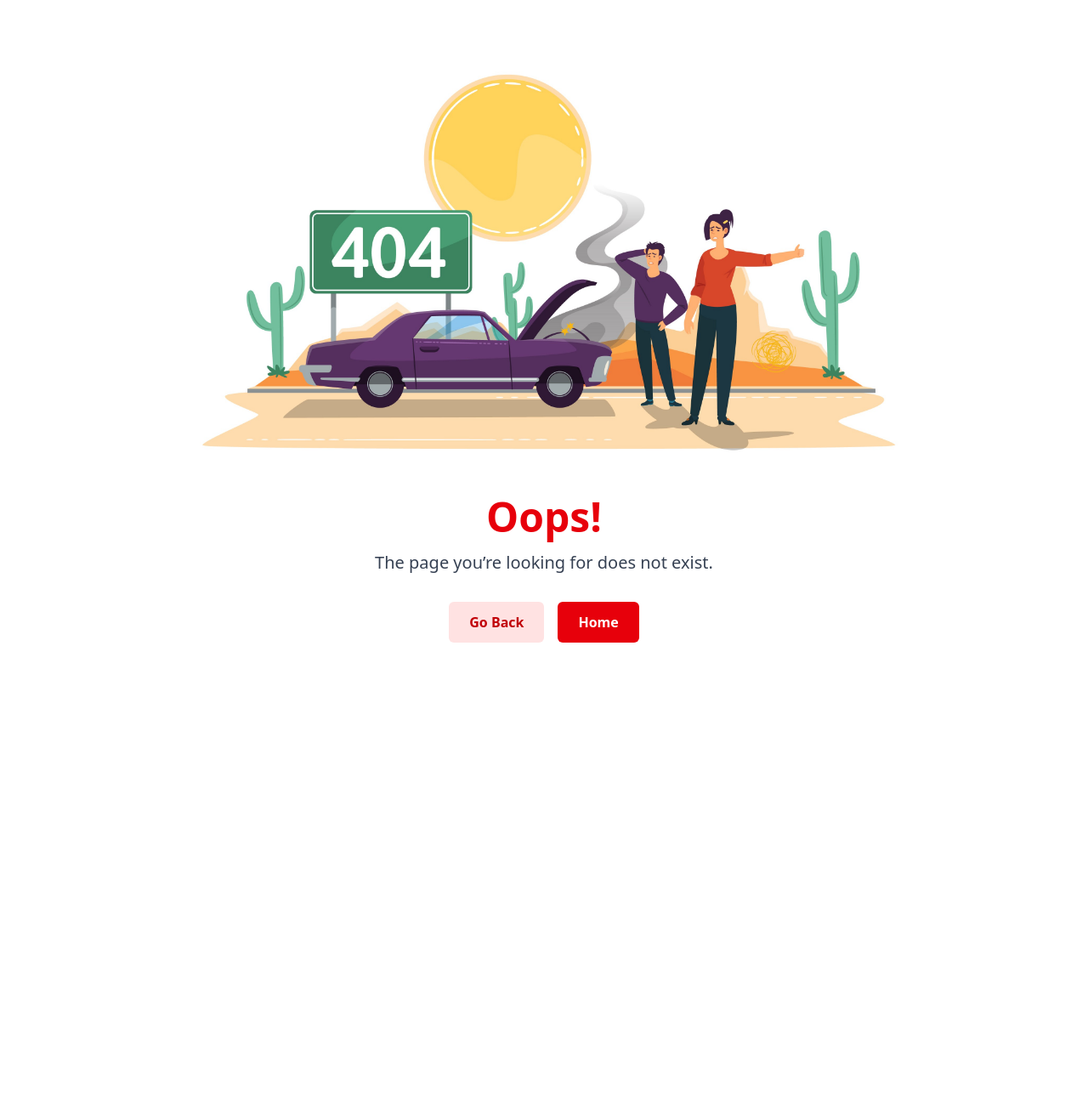
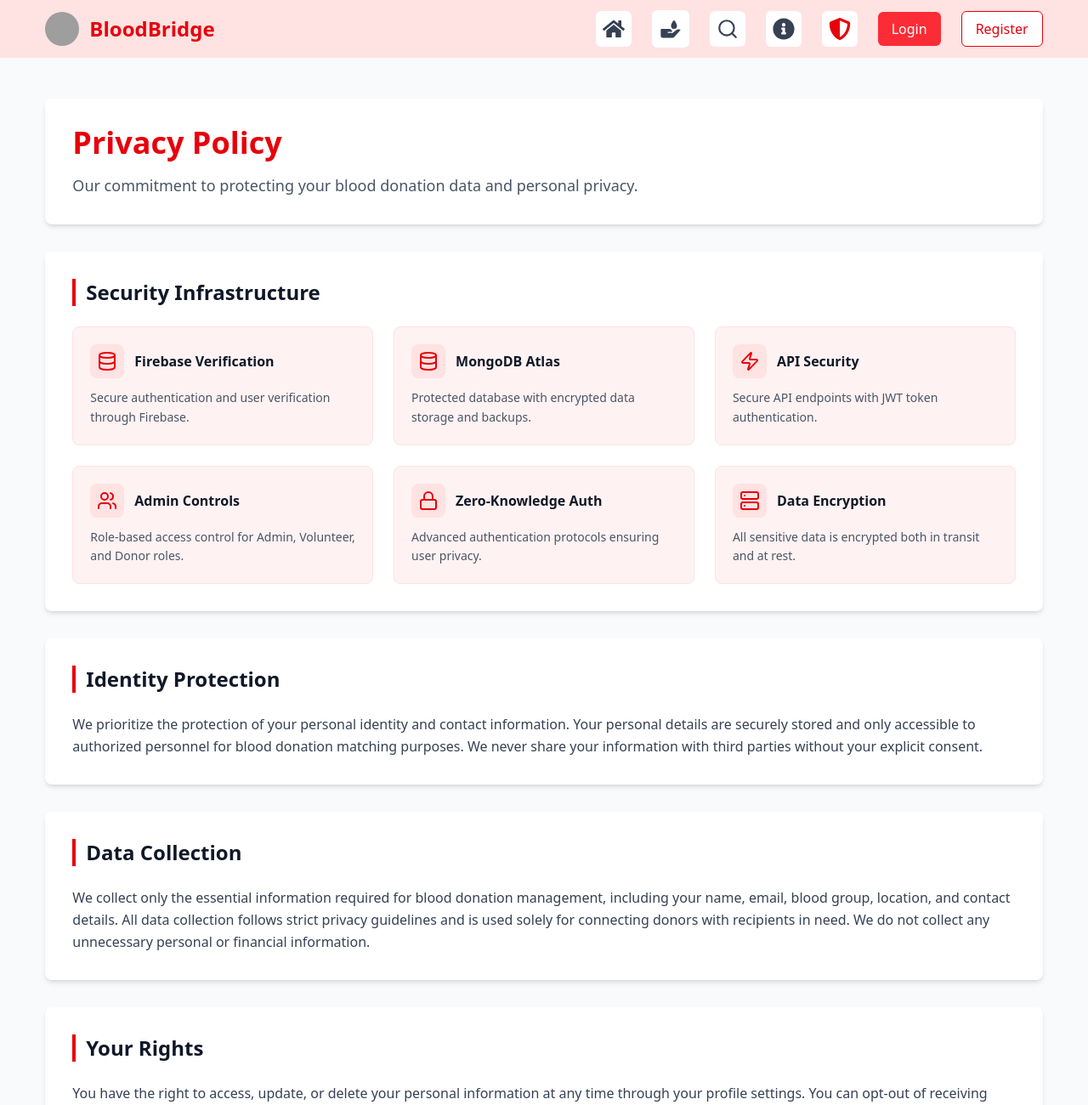
Before and after one commit to SamiunAuntor/PH-Assignment-11_Blood-Bridge_Client, a React (Vite) app: page /privacy-policy in a window 1280 px wide. Shown: the top 1300 px of the page at 85% size. Before the commit the page ends 800 px from the top, so only its background shows below. Built offline with nearby package versions, Linux system fonts and the light colour scheme; no server answers; grey boxes are pictures that could not be loaded.

Commit message:
added privicy policy page

```diff
--- a/src/Components/Footer.jsx
+++ b/src/Components/Footer.jsx
@@ -47,6 +47,7 @@ const Footer = () => {
                             <li><Link to="/donation-requests" className="hover:text-red-600 transition">Donation Requests</Link></li>
                             <li><Link to="/funding" className="hover:text-red-600 transition">Funding</Link></li>
                             <li><Link to="/search" className="hover:text-red-600 transition">Search Donors</Link></li>
+                            <li><Link to="/privacy-policy" className="hover:text-red-600 transition">Privacy Policy</Link></li>
                         </ul>
                     </div>
 
--- a/src/Components/NavBar.jsx
+++ b/src/Components/NavBar.jsx
@@ -4,7 +4,7 @@ import logo from "../assets/logo.png";
 import defaultUserAvatar from "../assets/user.png";
 import useAuth from "../Hooks/useAuth";
 import { BiSolidDonateBlood } from "react-icons/bi";
-import { FaDonate, FaHome, FaInfoCircle } from "react-icons/fa";
+import { FaDonate, FaHome, FaInfoCircle, FaShieldAlt } from "react-icons/fa";
 import { Search as SearchIcon } from "lucide-react";
 import { Tooltip } from "react-tooltip";
 
@@ -82,6 +82,16 @@ const NavBar = () => {
             className={navLinkClass}
           >
             <FaInfoCircle size={26} />
+          </NavLink>
+
+          {/* Privacy Policy */}
+          <NavLink
+            to="/privacy-policy"
+            data-tooltip-id="navTip"
+            data-tooltip-content="Privacy Policy"
+            className={navLinkClass}
+          >
+            <FaShieldAlt size={26} />
           </NavLink>
 
           {/* Funding */}
@@ -212,6 +222,17 @@ const NavBar = () => {
             About Us
           </NavLink>
 
+          <NavLink
+            to="/privacy-policy"
+            className={({ isActive }) =>
+              `w-full text-center p-2 rounded-md text-gray-700 transition-colors duration-200 ${isActive ? "text-red-600 bg-red-50" : "hover:text-red-600 hover:bg-red-50"
+              }`
+            }
+            onClick={() => setMenuOpen(false)}
+          >
+            Privacy Policy
+          </NavLink>
+
           {user && (
             <NavLink
               to="/funding"
--- /dev/null
+++ b/src/Pages/PrivacyPolicyPage.jsx
@@ -0,0 +1,159 @@
+import React, { useEffect } from "react";
+import {
+    ShieldCheck,
+    Database,
+    Zap,
+    Users,
+    Lock,
+    UserCheck,
+    Globe,
+    FileText,
+    Server
+} from "lucide-react";
+
+const PrivacyPolicyPage = () => {
+    useEffect(() => {
+        window.scrollTo(0, 0);
+    }, []);
+
+    const securityFeatures = [
+        {
+            icon: <Database className="text-red-600" size={24} />,
+            title: "Firebase Verification",
+            description: "Secure authentication and user verification through Firebase."
+        },
+        {
+            icon: <Database className="text-red-600" size={24} />,
+            title: "MongoDB Atlas",
+            description: "Protected database with encrypted data storage and backups."
+        },
+        {
+            icon: <Zap className="text-red-600" size={24} />,
+            title: "API Security",
+            description: "Secure API endpoints with JWT token authentication."
+        },
+        {
+            icon: <Users className="text-red-600" size={24} />,
+            title: "Admin Controls",
+            description: "Role-based access control for Admin, Volunteer, and Donor roles."
+        },
+        {
+            icon: <Lock className="text-red-600" size={24} />,
+            title: "Zero-Knowledge Auth",
+            description: "Advanced authentication protocols ensuring user privacy."
+        },
+        {
+            icon: <Server className="text-red-600" size={24} />,
+            title: "Data Encryption",
+            description: "All sensitive data is encrypted both in transit and at rest."
+        }
+    ];
+
+    return (
+        <div className="min-h-screen bg-gray-50 py-12 pb-12">
+            <div className="w-11/12 mx-auto space-y-8">
+
+                {/* Privacy Policy Header - Matching About Page */}
+                <div className="bg-white rounded-lg shadow-md p-8">
+                    <h1 className="text-4xl font-bold text-red-600 mb-4">
+                        Privacy Policy
+                    </h1>
+                    <p className="text-gray-600 text-lg">
+                        Our commitment to protecting your blood donation data and personal privacy.
+                    </p>
+                </div>
+
+                {/* Security Infrastructure Section - Simple White Card */}
+                <div className="bg-white rounded-lg shadow-md p-8">
+                    <h2 className="text-2xl font-bold text-gray-900 mb-6 flex items-center gap-3">
+                        <span className="w-1 h-8 bg-red-600"></span>
+                        Security Infrastructure
+                    </h2>
+                    <div className="grid grid-cols-1 md:grid-cols-2 lg:grid-cols-3 gap-6">
+                        {securityFeatures.map((feature, idx) => (
+                            <div key={idx} className="bg-red-50 rounded-lg p-5 border border-red-100">
+                                <div className="flex items-center gap-3 mb-3">
+                                    <div className="bg-red-100 p-2 rounded-lg">
+                                        {feature.icon}
+                                    </div>
+                                    <h3 className="font-bold text-gray-900">{feature.title}</h3>
+                                </div>
+                                <p className="text-gray-600 text-sm leading-relaxed">
+                                    {feature.description}
+                                </p>
+                            </div>
+                        ))}
+                    </div>
+                </div>
+
+                {/* Identity Protection Section */}
+                <div className="bg-white rounded-lg shadow-md p-8">
+                    <h2 className="text-2xl font-bold text-gray-900 mb-6 flex items-center gap-3">
+                        <span className="w-1 h-8 bg-red-600"></span>
+                        Identity Protection
+                    </h2>
+                    <p className="text-gray-700 leading-relaxed">
+                        We prioritize the protection of your personal identity and contact information.
+                        Your personal details are securely stored and only accessible to authorized personnel
+                        for blood donation matching purposes. We never share your information with third parties
+                        without your explicit consent.
+                    </p>
+                </div>
+
+                {/* Data Collection Section */}
+                <div className="bg-white rounded-lg shadow-md p-8">
+                    <h2 className="text-2xl font-bold text-gray-900 mb-6 flex items-center gap-3">
+                        <span className="w-1 h-8 bg-red-600"></span>
+                        Data Collection
+                    </h2>
+                    <p className="text-gray-700 leading-relaxed">
+                        We collect only the essential information required for blood donation management,
+                        including your name, email, blood group, location, and contact details. All data
+                        collection follows strict privacy guidelines and is used solely for connecting donors
+                        with recipients in need. We do not collect any unnecessary personal or financial information.
+                    </p>
+                </div>
+
+                {/* Your Rights Section */}
+                <div className="bg-white rounded-lg shadow-md p-8">
+                    <h2 className="text-2xl font-bold text-gray-900 mb-6 flex items-center gap-3">
+                        <span className="w-1 h-8 bg-red-600"></span>
+                        Your Rights
+                    </h2>
+                    <p className="text-gray-700 leading-relaxed">
+                        You have the right to access, update, or delete your personal information at any time
+                        through your profile settings. You can opt-out of receiving notifications or remove your
+                        donor profile whenever you choose. We respect your privacy decisions and ensure full
+                        transparency regarding how your data is used.
+                    </p>
+                </div>
+
+                {/* Additional Information Section */}
+                <div className="bg-white rounded-lg shadow-md p-8">
+                    <h2 className="text-2xl font-bold text-gray-900 mb-6 flex items-center gap-3">
+                        <span className="w-1 h-8 bg-red-600"></span>
+                        Additional Information
+                    </h2>
+                    <div className="space-y-4 text-gray-700 leading-relaxed">
+                        <p>
+                            BloodBridge is committed to maintaining the highest standards of data protection and privacy.
+                            Our platform uses industry-standard encryption methods to safeguard all user information.
+                            Regular security audits and updates ensure that your data remains protected against emerging threats.
+                        </p>
+                        <p>
+                            If you have any questions or concerns about our Privacy Policy or how we handle your personal
+                            information, please contact us through our support channels. We are dedicated to addressing
+                            any privacy-related inquiries promptly and transparently.
+                        </p>
+                        <p className="text-sm text-gray-600 pt-4 border-t border-gray-200">
+                            Last updated: {new Date().toLocaleDateString('en-US', { year: 'numeric', month: 'long', day: 'numeric' })}
+                        </p>
+                    </div>
+                </div>
+
+            </div>
+        </div>
+    );
+};
+
+export default PrivacyPolicyPage;
--- a/src/Router.jsx
+++ b/src/Router.jsx
@@ -5,6 +5,7 @@ import LoginPage from "./Pages/LoginPage";
 import RegisterPage from "./Pages/RegisterPage";
 import Error404Page from "./Pages/Error404Page";
 import AboutPage from "./Pages/AboutPage";
+import PrivacyPolicyPage from "./Pages/PrivacyPolicyPage";
 import DashboardLayout from "./Layouts/DashboardLayout";
 import CreateDonationRequest from "./Pages/CreateDonationRequest";
 import UserProfile from "./Pages/UserProfile";
@@ -58,6 +59,10 @@ const router = createBrowserRouter([
             {
                 path: "about",
                 element: <AboutPage></AboutPage>,
+            },
+            {
+                path: "privacy-policy",
+                element: <PrivacyPolicyPage></PrivacyPolicyPage>,
             }
         ]
 
```
